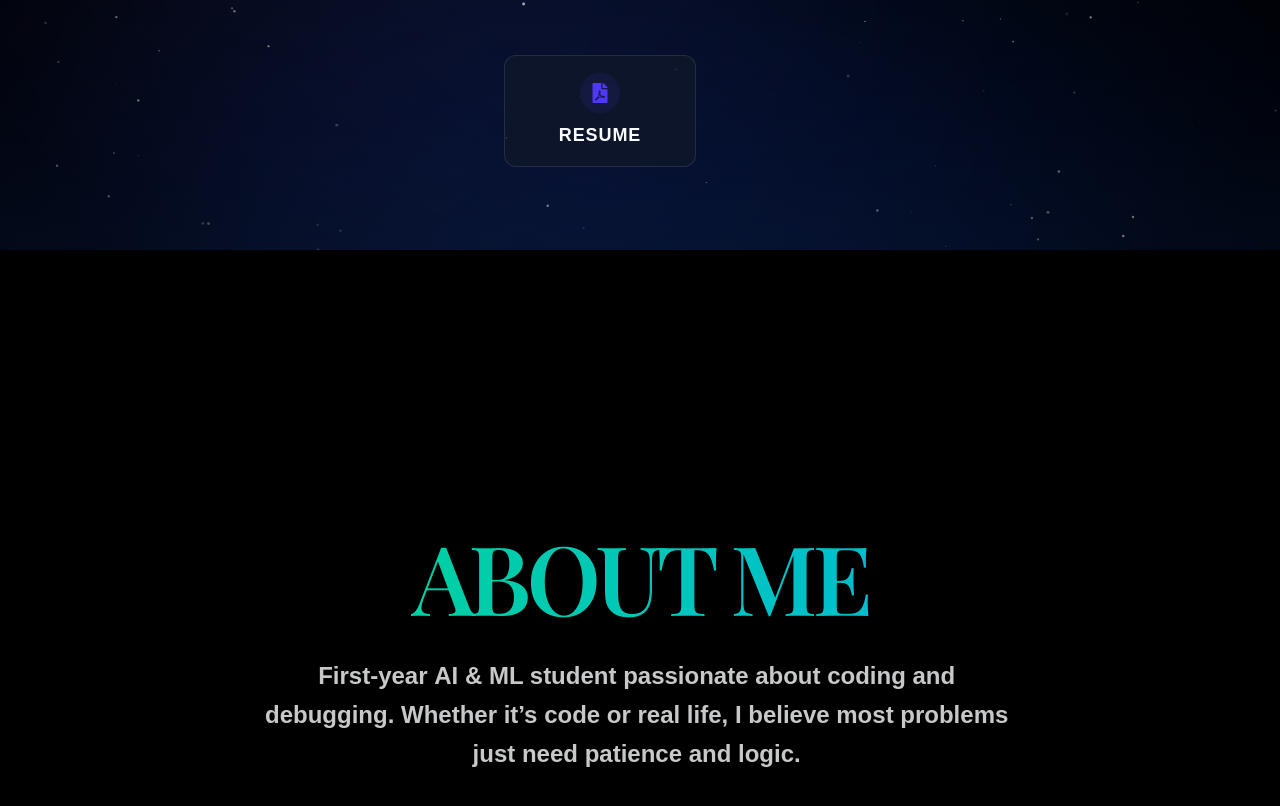
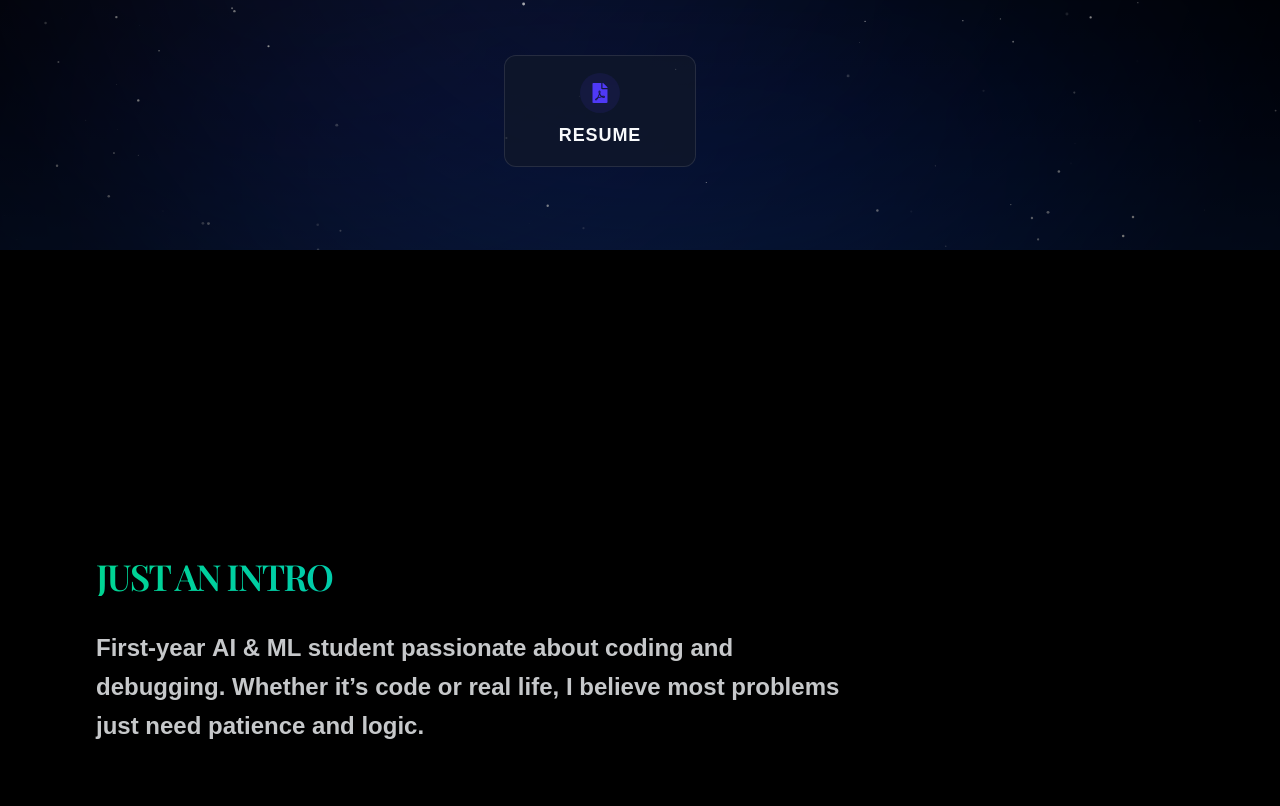
Before and after one commit to aasthakumari03/updated_Portfolio, a Next.js app: page / in a window 1280 px wide. Shown: the part 550-1356 px from the top of the page. Built offline with nearby package versions, Linux system fonts and the light colour scheme; a web font is replaced by a local one.

Commit message:
renamed pages

```diff
--- a/app/page.tsx
+++ b/app/page.tsx
@@ -152,12 +152,12 @@ export default function Home() {
         </section>
 
         {/* About Me Section */}
-        <section id="about" className="min-h-screen flex flex-col items-center justify-center py-24 px-6 bg-transparent">
-          <div className="max-w-6xl text-center space-y-8">
-            <h2 className="text-6xl md:text-8xl font-semibold text-transparent bg-clip-text bg-gradient-to-r from-emerald-400 to-cyan-500 tracking-tighter uppercase font-[family-name:var(--font-playfair)]">
-              About Me
+        <section id="about" className="min-h-screen flex flex-col items-start justify-center py-24 px-12 md:px-24 bg-transparent">
+          <div className="max-w-6xl text-left space-y-8">
+            <h2 className="text-3xl md:text-4xl font-semibold text-transparent bg-clip-text bg-gradient-to-r from-emerald-400 to-cyan-500 tracking-tighter uppercase font-[family-name:var(--font-playfair)]">
+              just an intro
             </h2>
-            <p className="text-xl md:text-2xl text-[var(--foreground)]/80 font-semibold leading-relaxed max-w-3xl mx-auto">
+            <p className="text-xl md:text-2xl text-[var(--foreground)]/80 font-semibold leading-relaxed max-w-3xl">
               {"First-year AI & ML student passionate about coding and debugging. Whether it’s code or real life, I believe most problems just need patience and logic.".split(" ").map((word, i) => (
                 <span key={i} className="hover-word">{word}{" "}</span>
               ))}
```
